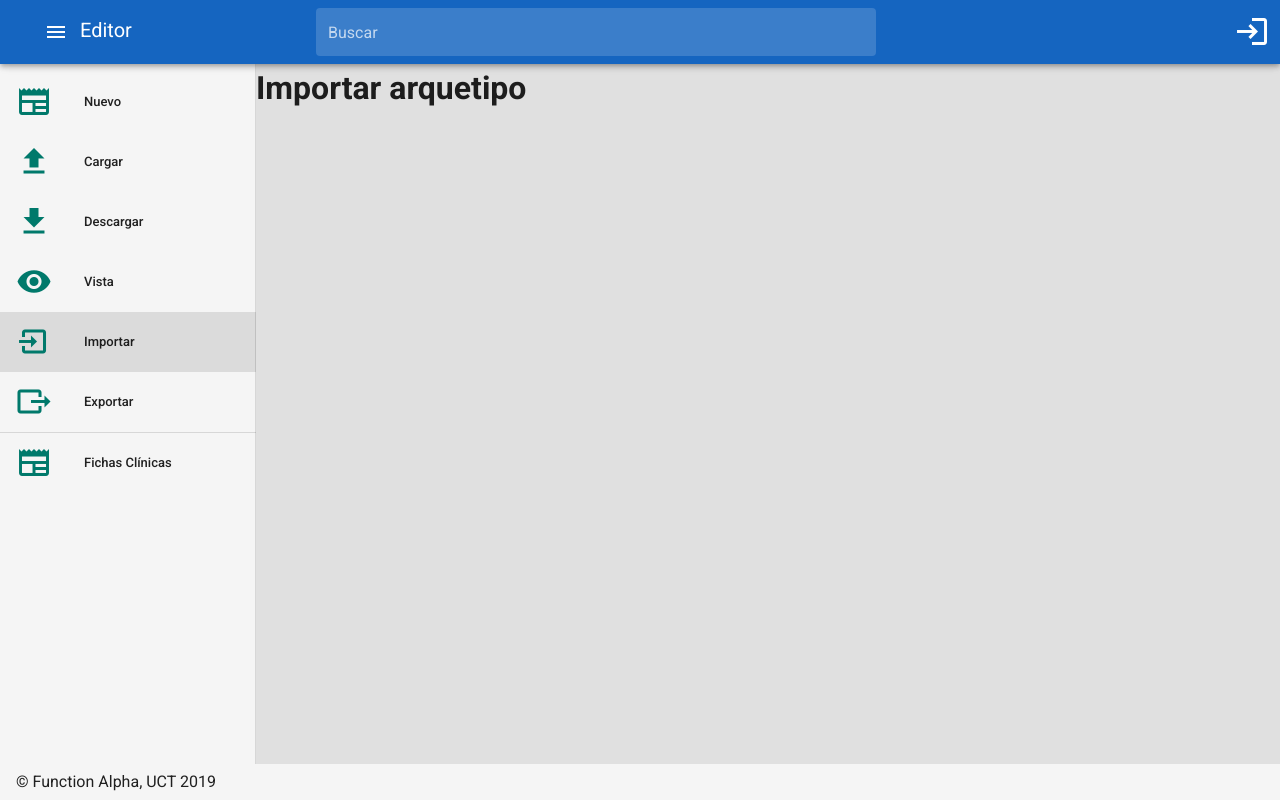
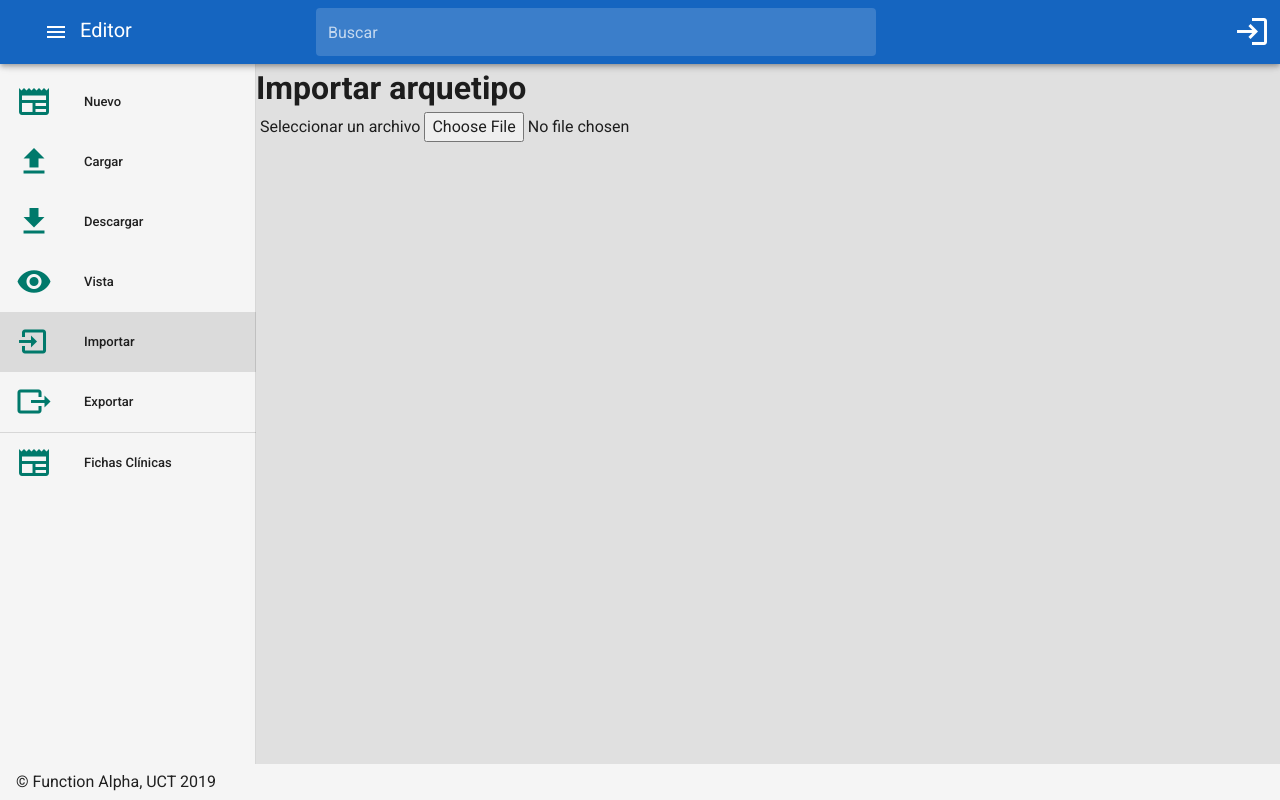
Before and after one commit to RafaelFuentealbaC/Editor_Arquetipos, a Vue app in the folder AppEditor/editor/: page /importar in a window 1280 px wide. Built offline with nearby package versions, Linux system fonts and the light colour scheme.

Commit message:
importar

```diff
--- a/AppEditor/editor/src/views/Importar.vue
+++ b/AppEditor/editor/src/views/Importar.vue
@@ -1,11 +1,30 @@
 <template>
     <div class="importar">
-        <h1>Importar arquetipo</h1>
+    <h1>Importar arquetipo</h1>
+    <div role="form">
+        <form>
+            <div class="form-group">
+                <label class="btn btn-primary">
+                    <i class="fa fa-folder-open-o" aria-hidden="true"></i>&nbsp;Seleccionar un archivo
+                    <input type="file" accept=".pdf" @change="onFileSelected" name="myfile">
+                </label>
+            </div>
+        </form>
+    </div>
+
+
+
+
+
+
     </div>
 </template>
 
 <script>
+
+
 export default {
+
 
 }
 </script>
```
